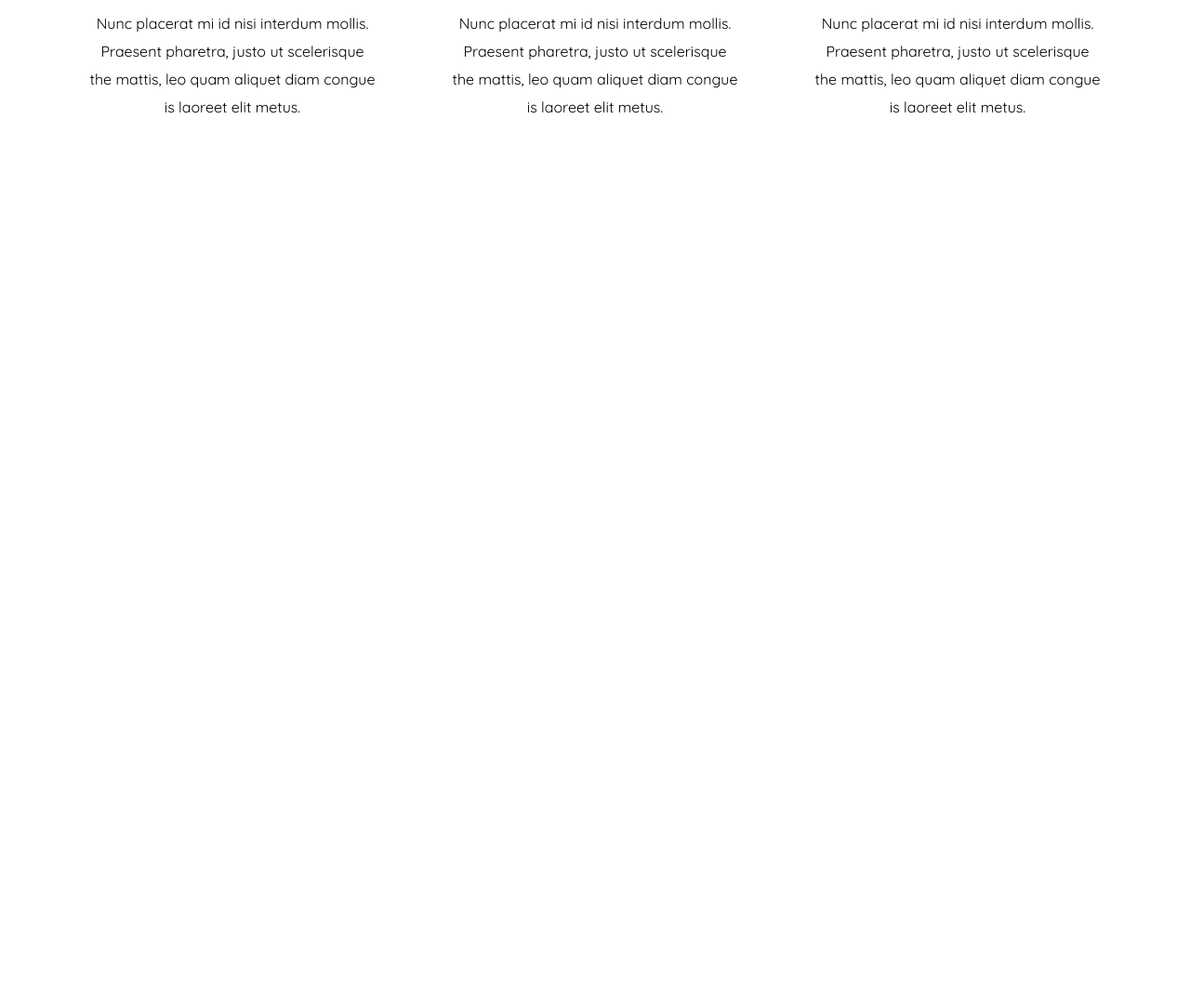
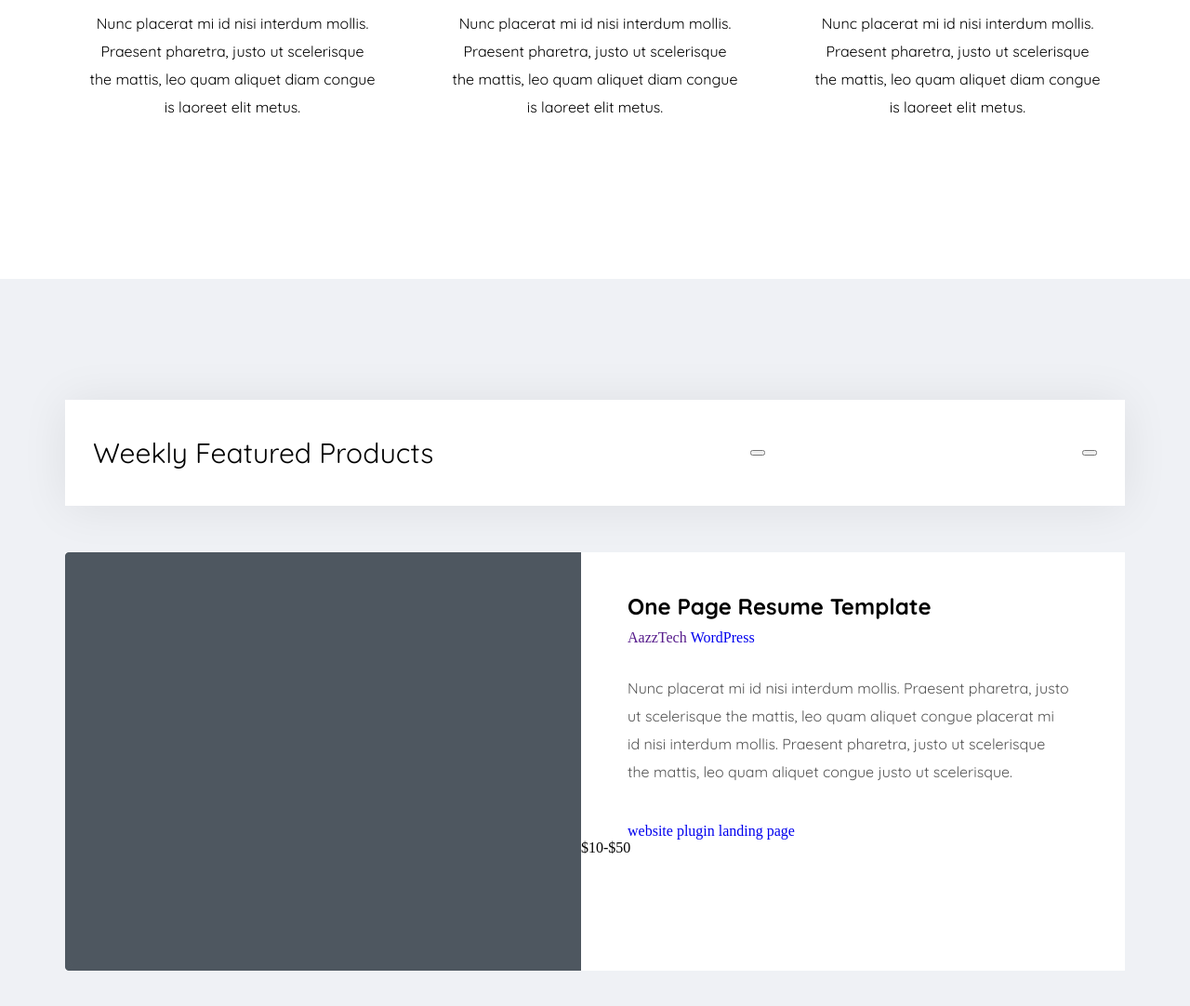
Before and after one commit to ra-webdeveloper/martplace, a website: page app/index.html in a window 1280 px wide. Shown: the part 1330-2412 px from the top of the page at 93% size. Before the commit the page ends 1630 px from the top, so only its background shows below. Drawn offline with nearby package versions, Linux system fonts and the light colour scheme; files that its build step writes are made by us from their sources.

Commit message:
added weekly section

```diff
--- a/app/index.html
+++ b/app/index.html
@@ -179,9 +179,64 @@
         </div>
     </section>
 
+    <section class="weekly-slider">
+        <div class="container-fluid">
+            <div class="weekly-slider__inner">
+                <div class="weekly-slider__item">
+                    Weekly Featured Products
+                    <button></button>
+                    <button></button>
+                </div>
+                <div class="content">
+                    <div>
+                        <a class="weekly-slider__item-img" href="#"
+                            style="background-image: url(images/bg-copy.jpg);"></a>
+                    </div>
+                    <div class="weekly-slider__item-content">
+                        <div class="weekly-slider__item-title">
+                            One Page Resume Template
+                        </div>
+                        <div>
+                            <a class="weekly-slider__item-author" href="">
+                                <div class="avatar" style="background-image: url(images/user.jpg);"></div>
+                                AazzTech
+                            </a>
+                            <a class="weekly-slider__item-category" href="#" style="background-image: url();">
+                                WordPress
+                            </a>
+                        </div>
+                        <div class="weekly-slider__item-text">
+                            Nunc placerat mi id nisi interdum mollis. Praesent pharetra, justo ut scelerisque the
+                            mattis,
+                            leo quam aliquet congue placerat mi id nisi interdum mollis. Praesent pharetra, justo ut
+                            scelerisque the mattis, leo quam aliquet congue justo ut scelerisque.
+                        </div>
+                        <div class="weekly-slider__item-link">
+                            <a href="#">website</a>
+                            <a href="#">plugin</a>
+                            <a href="#">landing page</a>
+                        </div>
+                        <div class="weekly-slider__item-price">
+                            $10-$50
+                        </div>
+                        <div class="weekly-slider__item-favorite">
+
+                        </div>
+                        <div class="weekly-slider__item-cart">
+
+                        </div>
+                        <div class="product__item-star">
+                            <div class="rate-star"></div>
+                        </div>
+                    </div>
+                </div>
+            </div>
+        </div>
+    </section>
 
 
-    <script src="https://ajax.googleapis.com/ajax/libs/jquery/3.5.1/jquery.min.js"></script>
+    <script src=" https://ajax.googleapis.com/ajax/libs/jquery/3.5.1/jquery.min.js">
+    </script>
     <script src="js/libs.min.js"></script>
     <script src="js/main.min.js"></script>
 </body>
--- a/app/scss/style.scss
+++ b/app/scss/style.scss
@@ -334,3 +334,74 @@
 }
 
 // end ability
+// start weekly
+.weekly-slider {
+    background-color: #eff1f5;
+    background-size: cover;
+    background-position: center;
+    padding-top: 120px;
+}
+.container-fluid {
+    max-width: 1140px;
+    width: 100%;
+    height: 850px;
+    margin: 0px auto;
+    align-items: center;
+}
+.weekly-slider__inner {
+}
+.weekly-slider__item {
+    font-size: 30px;
+    font-family: "Quicksand", sans-serif;
+    font-weight: 400;
+    display: flex;
+    justify-content: space-between;
+    align-items: center;
+    padding: 40px 30px;
+    background-color: #fff;
+    box-shadow: 0px 2px 50px 0px rgba(0, 0, 0, 0.08);
+    margin-top: 10px;
+    margin-bottom: 50px;
+    &-img {
+        width: 555px;
+        height: 450px;
+        left: 0;
+    }
+}
+.weekly-slider__item-content {
+    background-color: #fff;
+}
+.content {
+    display: flex;
+    max-height: 450px;
+}
+.weekly-slider__item-title {
+    font-size: 24px;
+    font-weight: 700;
+    font-family: "Quicksand", sans-serif;
+    padding-top: 45px;
+    padding-left: 50px;
+    margin-bottom: 10px;
+}
+.weekly-slider__item-author {
+    padding-left: 50px;
+    margin-bottom: 30px;
+    &.avatar {
+        width: 30px;
+        height: 30px;
+    }
+}
+.weekly-slider__item-text {
+    padding-left: 50px;
+    padding-right: 60px;
+    margin-bottom: 40px;
+    font-size: 16px;
+    line-height: 30px;
+    font-family: "Quicksand", sans-serif;
+    color: #555555;
+}
+.weekly-slider__item-link {
+    padding-left: 50px;
+}
+
+// end weekly
```
Also changed, not shown: app/css/style.min.css, app/images/bg-copy.jpg (added), app/images/user.jpg (added).
